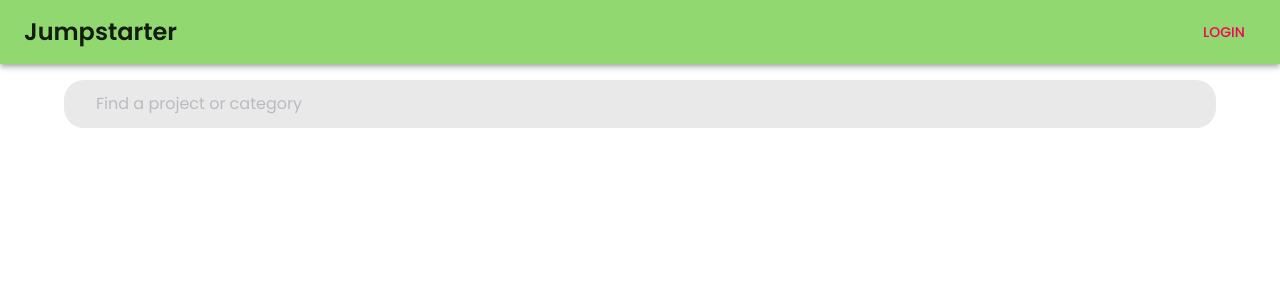
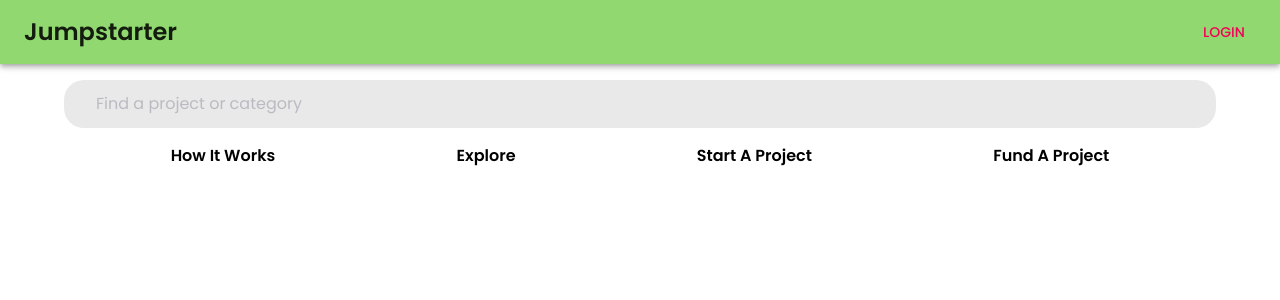
Before and after one commit to bethea28/amazon1, a React (Create React App) app: page /dashboard in a window 1280 px wide. Shown: the top 300 px of the page. Built offline with nearby package versions, Linux system fonts and the light colour scheme.

Commit message:
Add a skeleton navbar

```diff
--- a/src/Resources/GlobalTheme.ts
+++ b/src/Resources/GlobalTheme.ts
@@ -15,7 +15,8 @@ export const theme = responsiveFontSizes(createTheme({
     components: {
         MuiTypography: {
             defaultProps: {
-                fontFamily: "Poppins"
+                fontFamily: "Poppins",
+                fontWeight: 600
             }
         }
     }
--- /dev/null
+++ b/src/Routes/Dashboard/Components/NavigationBar.tsx
@@ -0,0 +1,33 @@
+import { Box, Grid, Link, Typography } from "@mui/material";
+import React from "react";
+
+function NavigationBar() {
+    return (
+        <Box margin={"1em"}>
+            <Grid container justifyContent={"space-around"}>
+                <Grid item>
+                    <Link href="#" color={"inherit"} underline="none">
+                        <Typography>How It Works</Typography>
+                    </Link>
+                </Grid>
+                <Grid item>
+                    <Link href="#" color={"inherit"} underline="none">
+                        <Typography>Explore</Typography>
+                    </Link>
+                </Grid>
+                <Grid item>
+                    <Link href="#" color={"inherit"} underline="none">
+                        <Typography>Start A Project</Typography>
+                    </Link>
+                </Grid>
+                <Grid item>
+                    <Link href="#" color={"inherit"} underline="none">
+                        <Typography>Fund A Project</Typography>
+                    </Link>
+                </Grid>
+            </Grid>
+        </Box>
+    );
+}
+
+export default NavigationBar;
--- a/src/Routes/Dashboard/Components/SearchBar.tsx
+++ b/src/Routes/Dashboard/Components/SearchBar.tsx
@@ -1,4 +1,4 @@
-import { Box, TextField, styled, Input, FormControl } from "@mui/material";
+import { Box, styled, Input } from "@mui/material";
 import React, { useState } from "react";
 
 function SearchBar() {
--- a/src/Routes/Dashboard/Dashboard.tsx
+++ b/src/Routes/Dashboard/Dashboard.tsx
@@ -1,6 +1,7 @@
 import { Container, Box } from "@mui/material";
 import React from "react";
 import Header from "../../Components/Header";
+import NavigationBar from "./Components/NavigationBar";
 import SearchBar from "./Components/SearchBar";
 
 function Dashboard() {
@@ -9,6 +10,7 @@ function Dashboard() {
             <Header/>
             <Container>
                 <SearchBar/>
+                <NavigationBar/>
             </Container>
         </Box>
     )
```
